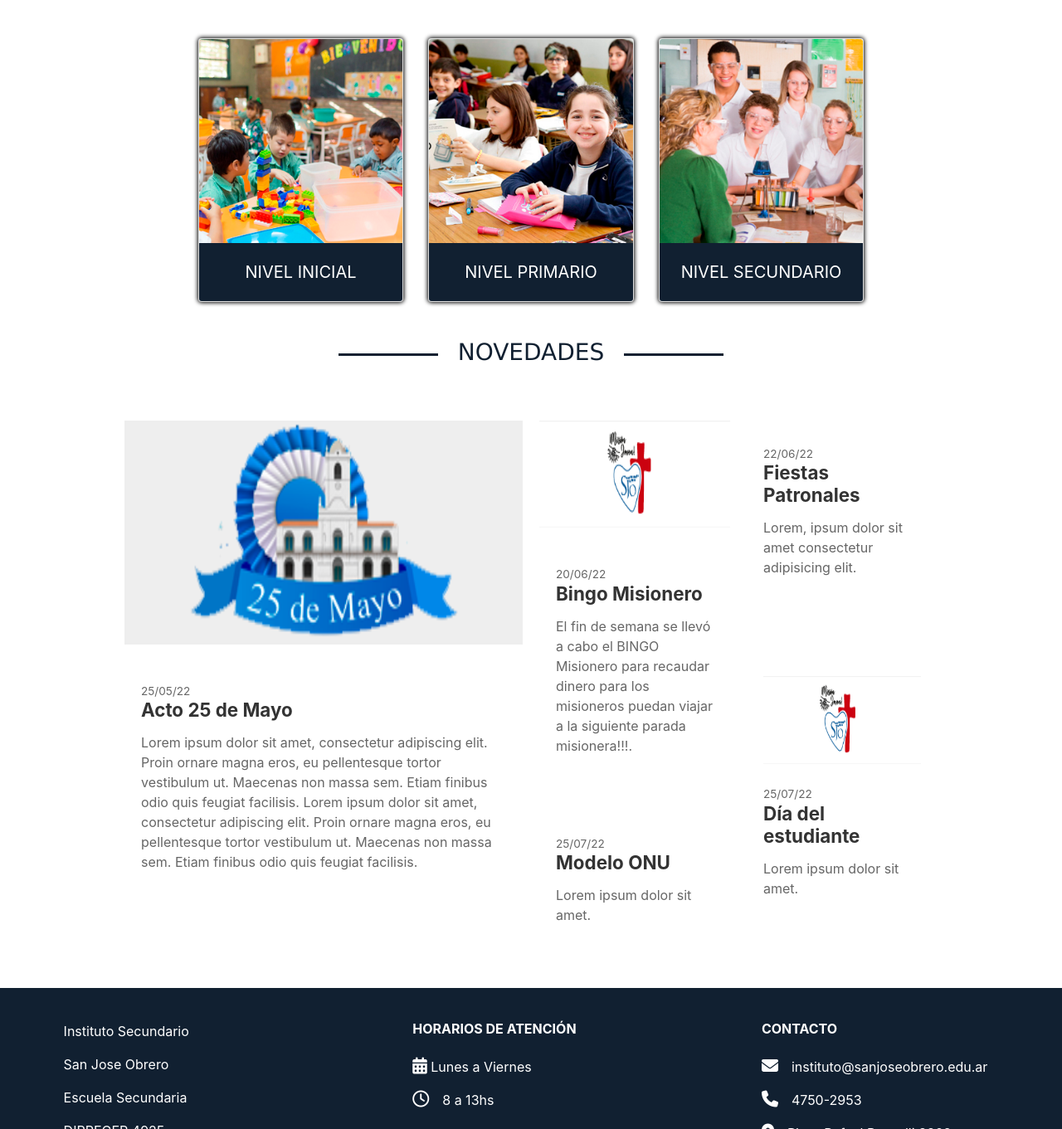
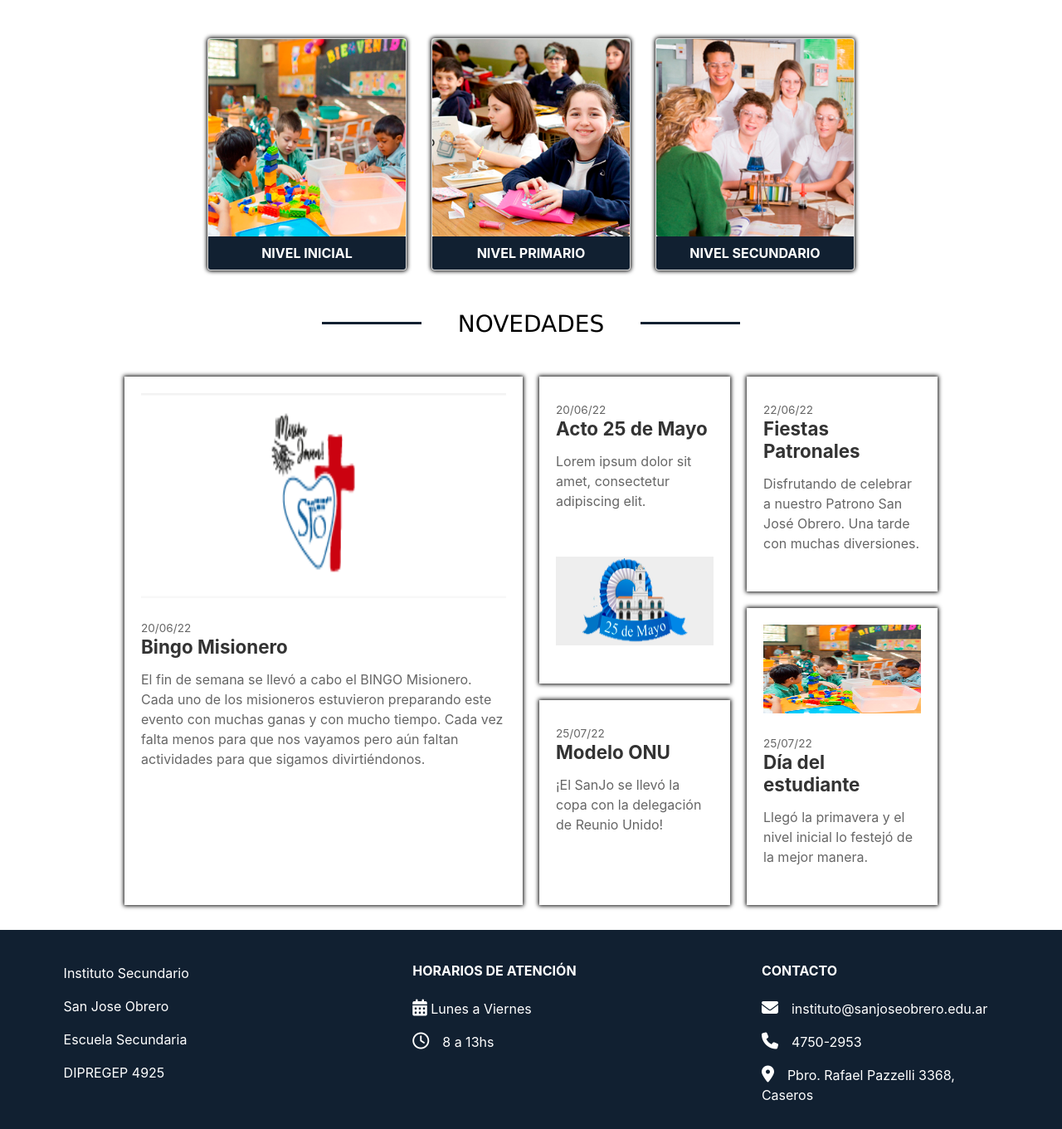
Before and after one commit to agusreyb/entrega_final, a website: page index.html in a window 1280 px wide. Shown: the part 1068-2429 px from the top of the page at 83% size. Drawn offline with Linux system fonts and the light colour scheme; files whose address does not match are found by name.

Commit message:
Arreglo novedades, y cardzoom img zoom

```diff
--- a/index.html
+++ b/index.html
@@ -92,6 +92,10 @@
                         <img class="d-block w-100" src="./assets/parroquia.jpg"
                             data-src="holder.js/900x400?theme=industrial" alt="Second slide">
                     </div>
+                    <div class="carousel-item">
+                        <img class="d-block w-100" src="./assets/patronales.jpg"
+                            data-src="holder.js/900x400?theme=industrial" alt="Second slide">
+                    </div>
                 </div>
                 <a class="carousel-control-prev" href="#carouselExampleIndicators" role="button" data-slide="prev">
                     <span class="carousel-control-prev-icon" aria-hidden="true"></span>
@@ -107,60 +111,68 @@
 
 
         <section class="container justify-content-center align-items-center mt-5">
-            <div class="row d-flex justify-content-center ">
-                <div class="col-12 col-md-6 col-lg-4 col-xl-3 mb-3  ">
-                    <div class="card  card_zoom ">
-                        <a href="./pages/inicial.html"><img class="card-img-top " src="./assets/inicial.jpg"
-                                alt="educación inicial"></a>
-                        <div class="card-body text-center">NIVEL INICIAL</div>
+            <div class="container-fluid ">
+                <div class="row d-flex justify-content-center">
+                    <div class=" col-md-6 col-lg-4 col-xl-3  ">
+                        <div class="card card_zoom">
+                            <a  href="./pages/inicial.html ">
+                                <img class="card-img " src="./assets/inicial.jpg" alt="Card image">
+                            </a>
+                            <div>
+                                <p class="card-text d-flex justify-content-center p-2">NIVEL INICIAL</p>
                             </div>
                         </div>
-                <div class="col-12 col-md-6 col-lg-4 col-xl-3 mb-3 ">
+                    </div>
+                    <div class=" col-md-6 col-lg-4 col-xl-3  ">
                         <div class="card card_zoom">
-                        <a href="./pages/primario.html"><img class="card-img-top" src="./assets/primaria.jpg"
-                                alt="educacion primaria"></a>
-                        <div class="card-body text-center">NIVEL PRIMARIO</div>
+                            <a  href="./pages/primario-html">
+                                <img class="card-img" src="./assets/primaria.jpg" alt="Card image">
+                            </a>
+                            <div>
+                                <p class="card-text d-flex justify-content-center p-2">NIVEL PRIMARIO</p>
                             </div>
                         </div>
-                <div class="col-12 col-md-6 col-lg-4 col-xl-3 mb-3 ">
+                    </div>
+                    <div class=" col-md-6 col-lg-4 col-xl-3  ">
                         <div class="card card_zoom">
-                        <a href="./pages/secundario.html"><img class="card-img-top" src="./assets/secundaria.jpg"
-                                alt="educacion secundaria"></a>
-                        <div class="card-body text-center">NIVEL SECUNDARIO</div>
+                            <a  href="./pages/secundario.html">
+                                <img class="card-img " src="./assets/secundaria.jpg" alt="Card image">
+                            </a>
+                            <div>
+                                <p class="card-text d-flex justify-content-center p-2">NIVEL SECUNDARIO</p>
+                            </div>
+                        </div>
                     </div>
                 </div>
             </div>
         </section>
     </main>
 
-    <section class="container justify-content-center text-center mt-4 mb-4 ">
-        <div class="text-center">
-            <h3 class="lines-effect p-1"> NOVEDADES </h3>
+    <section>
+        <div class="container-fluid justify-content-center text-center mt-4 pt-3 text-center">
+            <h3 class="lines-effect pr-4 pl-4 pt-2 pb-2"> NOVEDADES </h3>
         </div>
-    </section>
-
         <main class="main columns">
             <section class="column main-column">
                 <div class="columns">
                     <div class="column nested-column">
                         <a class="article" href="#">
+                            <div class="article-body">
                                 <figure class="article-image is-16by9">
-                            <img src="../bootstrap_completo/assets/25-de-mayo.png" alt="">
+                                    <img src="../bootstrap_completo/assets/mision.png" alt="">
                                 </figure>
-                        <div class="article-body">
                                 <div class="article-info">
-                                <span>25/05/22</span>
+                                    <span>20/06/22</span>
                                 </div>
                                 <h2 class="article-title">
-                                Acto 25 de Mayo
+                                    Bingo Misionero
                                 </h2>
                                 <p class="article-content">
-                                Lorem ipsum dolor sit amet, consectetur adipiscing elit. Proin ornare magna eros, eu
-                                pellentesque tortor vestibulum ut. Maecenas non massa sem. Etiam finibus odio quis
-                                feugiat facilisis.
-                                Lorem ipsum dolor sit amet, consectetur adipiscing elit. Proin ornare magna eros, eu
-                                pellentesque tortor vestibulum ut. Maecenas non massa sem. Etiam finibus odio quis
-                                feugiat facilisis.
+                                    El fin de semana se llevó a cabo el BINGO Misionero.
+                                    Cada uno de los misioneros estuvieron preparando
+                                    este evento con muchas ganas y con mucho tiempo.
+                                    Cada vez falta menos para que nos vayamos pero aún
+                                    faltan actividades para que sigamos divirtiéndonos.
                                 </p>
                                 <footer class="article-info">
                                     <span></span>
@@ -172,21 +184,19 @@
 
                     <div class="column">
                         <a class="article" href="#">
-                        <figure class="article-image is-16by9">
-                            <img src="../bootstrap_completo/assets/mision.png" alt="">
-                        </figure>
                             <div class="article-body">
                                 <div class="article-info">
                                     <span>20/06/22</span>
                                 </div>
                                 <h2 class="article-title">
-                                Bingo Misionero
+                                    Acto 25 de Mayo
                                 </h2>
                                 <p class="article-content">
-                                El fin de semana se llevó a cabo el BINGO Misionero
-                                para recaudar dinero para los misioneros puedan viajar
-                                a la siguiente parada misionera!!!.
+                                    Lorem ipsum dolor sit amet, consectetur adipiscing elit.
                                 </p>
+                                <figure class="article-image is-16by9">
+                                    <img src="../bootstrap_completo/assets/25-de-mayo.png" alt="">
+                                </figure>
                                 <footer class="article-info">
                                     <span></span>
                                     <span></span>
@@ -202,7 +212,7 @@
                                     Modelo ONU
                                 </h2>
                                 <p class="article-content">
-                                Lorem ipsum dolor sit amet.
+                                    ¡El SanJo se llevó la copa con la delegación de Reunio Unido!
                                 </p>
                                 <footer class="article-info">
                                     <span></span>
@@ -221,7 +231,9 @@
                                     Fiestas Patronales
                                 </h2>
                                 <p class="article-content">
-                                Lorem, ipsum dolor sit amet consectetur adipisicing elit.
+                                    Disfrutando de celebrar a nuestro Patrono
+                                    San José Obrero.
+                                    Una tarde con muchas diversiones.
                                 </p>
                                 <footer class="article-info">
                                     <span></span>
@@ -232,7 +244,7 @@
                         <a class="article" href="#">
                             <div class="article-body">
                                 <figure class="article-image is-16by9">
-                                <img src="../bootstrap_completo/assets/mision.png" alt="">
+                                    <img src="../entrega_final/assets/inicial.jpg " alt="">
                                 </figure>
                                 <div class="article-info">
                                     <span>25/07/22</span>
@@ -241,7 +253,8 @@
                                     Día del estudiante
                                 </h2>
                                 <p class="article-content">
-                                Lorem ipsum dolor sit amet.
+                                    Llegó la primavera y el nivel inicial lo festejó
+                                    de la mejor manera.
                                 </p>
                                 <footer class="article-info">
                                     <span></span>
@@ -252,9 +265,8 @@
                     </div>
                 </div>
             </section>
-
-
         </main>
+    </section>
 
     <footer id="miFooter" class="tex-center text-ñg-star text-white">
         <div class="container-fluid p-4 pb-0">
--- a/sass/_body.scss
+++ b/sass/_body.scss
@@ -36,6 +36,20 @@
 	}
 }
 
+.img_zoom {
+	overflow: hidden;
+	box-shadow: 0px 0px 5px 1px black;
+	img{
+		width: 100%;
+		height: 100%;
+		transition: all 1s ease;
+		margin-right: 1rem !important;
+		&:hover {
+			transform: scale(1.1);
+		}
+	}
+
+}
 
 
 .card-body {
@@ -56,6 +70,9 @@
 	color: $text-color;
 }
 
+.card-img-overlay{
+	padding: 0!important;
+}
 
 
 .media {
@@ -90,7 +107,8 @@
 /*pasar a sass*/
 h3{
 	display: inline-block;
-	color: $primary;
+	color: black;
+
 	position: relative;
 	font-family: $fuente-principal;
 }
@@ -101,6 +119,7 @@ h3::after,h3::before{
 	width: 120px;
 	height: 3px;
 	background-color: currentColor;
+	background-color: $primary;
 	text-align: center;
 	top:0.8em;
 	transition: all 0.4s ease-in;
@@ -171,6 +190,7 @@ h3::after{
 	flex: 1;
 	flex-direction: column;
 	padding: 20px;
+	box-shadow: 0px 0px 5px 1px black;
 }
 .article-title {
 	color: #333;
@@ -202,3 +222,8 @@ h3::after{
 		width: 400px;
 	}
 }
+
+.carousel-item{
+	width: 100% !important;
+	height: 100% !important;
+}
```
Also changed, not shown: pages/comunidad.html (+43 -26 lines), assets/css/estilos2.css, assets/patronales.jpg (added). Lines whose indentation alone changed are shown as unchanged.
